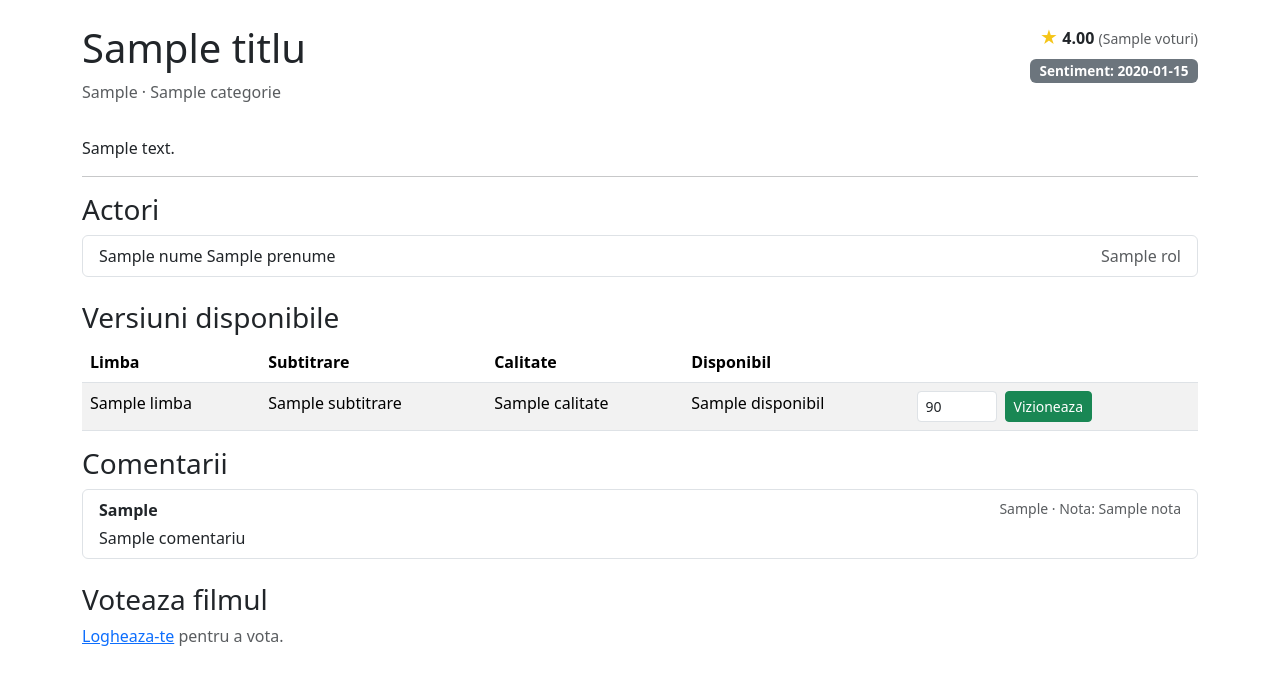
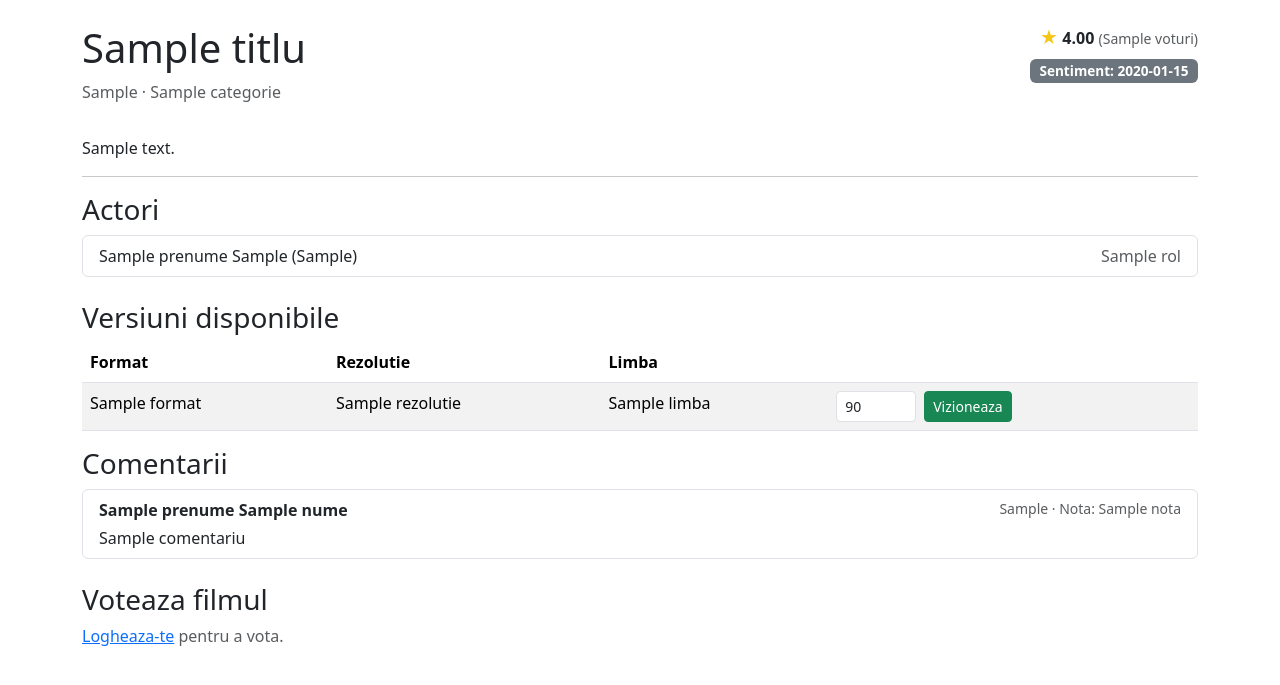
Before and after one commit to CristiMachine25/SGBDFilme, a Flask app: template app/templates/film.html in a window 1280 px wide. Shown: the part 56-741 px from the top of the page. Run offline with Flask 3, Linux system fonts and the light colour scheme; the template is opened without the code that fills it: most values are stand-ins (such as "Sample title", 1, 10 or a date in 2020).

Commit message:
Align film template fields and f_recomandari cursor with actual DB column names

```diff
--- a/app/app.py
+++ b/app/app.py
@@ -80,7 +80,7 @@ def film_detail(film_id):
     comentarii = db.call_func_cursor("f_comentarii_film", film_id)
     sentiment = db.call_func_scalar("f_sentiment_film", film_id)
     return render_template("film.html",
-        film=detalii[0], actori=actori, versiuni=versiuni,
+        film=detalii[0], film_id=film_id, actori=actori, versiuni=versiuni,
         comentarii=comentarii, sentiment=sentiment)
 
 
--- a/app/templates/film.html
+++ b/app/templates/film.html
@@ -39,7 +39,7 @@
 <ul class="list-group mb-4">
     {% for a in actori %}
     <li class="list-group-item d-flex justify-content-between">
-        <span>{{ a.nume }} {{ a.prenume }}</span>
+        <span>{{ a.prenume }} {{ a.nume_familie }}{% if a.nume_scena and a.nume_scena != (a.prenume ~ ' ' ~ a.nume_familie) %} ({{ a.nume_scena }}){% endif %}</span>
         <span class="text-muted">{{ a.rol }}</span>
     </li>
     {% endfor %}
@@ -53,24 +53,22 @@
 <table class="table table-striped">
     <thead>
         <tr>
+            <th>Format</th>
+            <th>Rezolutie</th>
             <th>Limba</th>
-            <th>Subtitrare</th>
-            <th>Calitate</th>
-            <th>Disponibil</th>
             <th></th>
         </tr>
     </thead>
     <tbody>
         {% for v in versiuni %}
         <tr>
+            <td>{{ v.format }}</td>
+            <td>{{ v.rezolutie }}</td>
             <td>{{ v.limba }}</td>
-            <td>{{ v.subtitrare or '-' }}</td>
-            <td>{{ v.calitate or '-' }}</td>
-            <td>{{ v.disponibil or '-' }}</td>
             <td>
                 <form method="post" action="{{ url_for('vizualizeaza') }}" class="d-flex gap-2">
                     <input type="hidden" name="versiune_id" value="{{ v.id }}">
-                    <input type="hidden" name="film_id" value="{{ film.id }}">
+                    <input type="hidden" name="film_id" value="{{ film_id }}">
                     <input type="number" name="durata" value="90" min="1" class="form-control form-control-sm" style="width:80px">
                     <button type="submit" class="btn btn-sm btn-success">Vizioneaza</button>
                 </form>
@@ -89,7 +87,7 @@
     {% for c in comentarii %}
     <li class="list-group-item">
         <div class="d-flex justify-content-between">
-            <strong>{{ c.nume_client or 'Anonim' }}</strong>
+            <strong>{{ c.prenume }} {{ c.nume }}</strong>
             <small class="text-muted">{{ c.data_vot }} &middot; Nota: {{ c.nota }}</small>
         </div>
         {% if c.comentariu %}
@@ -105,7 +103,7 @@
 <h3>Voteaza filmul</h3>
 {% if session.get('client_id') %}
 <form method="post" action="{{ url_for('voteaza') }}" class="card card-body">
-    <input type="hidden" name="film_id" value="{{ film.id }}">
+    <input type="hidden" name="film_id" value="{{ film_id }}">
     <div class="mb-3">
         <label for="nota" class="form-label">Nota (1-5)</label>
         <select name="nota" id="nota" class="form-select" style="max-width:200px">
--- a/sql/04_package_body.sql
+++ b/sql/04_package_body.sql
@@ -176,8 +176,9 @@ CREATE OR REPLACE PACKAGE BODY pkg_filme AS
                  GROUP BY v.film_id
             )
             -- Pasul 4: rezultatul final, ordonat si limitat
-            SELECT f.id AS film_id,
+            SELECT f.id,
                    f.titlu,
+                   f.an_lansare,
                    c.nume AS categorie,
                    f.rating_mediu,
                    cnd.frecventa
```
